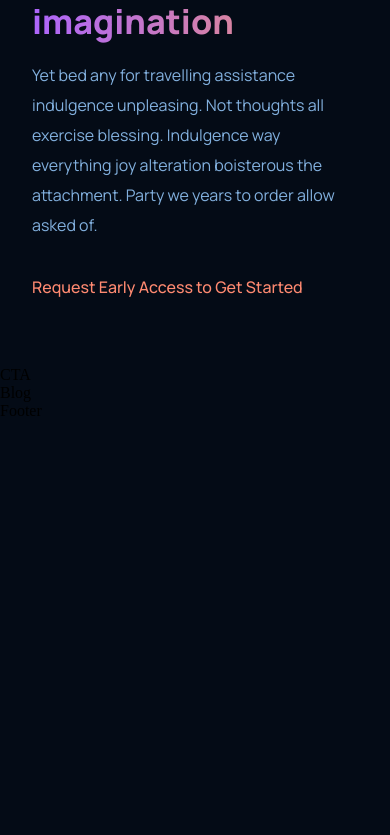
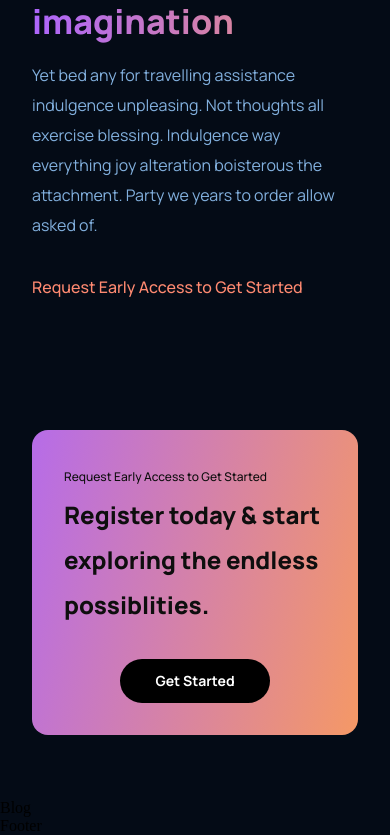
Before and after one commit to JNGO27/GPT3-Landing-Page-JNGO27, a React (Create React App) app: page / in a window 390 px wide. Shown: the part 3893-4728 px from the top of the page. Before the commit the page ends 4313 px from the top, so only its background shows below. Built offline with nearby package versions, Linux system fonts and the light colour scheme; the HTML template or start-up script is replaced by a standard one.

Commit message:
CTA: CTA Component & styles

```diff
--- a/src/components/CTA/CTA.jsx
+++ b/src/components/CTA/CTA.jsx
@@ -2,7 +2,15 @@
 
 const CTA = () => {
   return (
-    <div>CTA</div>
+    <div className="gpt3__cta">
+      <div className="gpt3__cta-content">
+        <p>Request Early Access to Get Started</p>
+        <h3>Register today & start exploring the endless possiblities.</h3>
+      </div>
+      <div className="gpt3__cta-btn">
+        <button type="button">Get Started</button>
+      </div>
+    </div>
   )
 }
 
--- a/src/components/CTA/cta.css
+++ b/src/components/CTA/cta.css
@@ -0,0 +1,75 @@
+.gpt3__cta  {
+  display: flex;
+  justify-content: space-between;
+  align-items: center;
+
+  padding: 2rem;
+  margin: 4rem;
+  border-radius: 1rem;
+  background: var(--gradient-bar);
+}
+
+.gpt3__cta-content {
+  font-family: var(--font-family);
+  font-weight: 500;
+  font-size: 12px;
+  line-height: 30px;
+  color: #0E0E0E;
+}
+
+.gpt3__cta-content h3 {
+  font-family: var(--font-family);
+  font-weight: 800;
+  font-size: 24px;
+  line-height: 45px;
+  color: #0E0E0E;
+}
+
+.gpt3__cta-btn {
+  display: flex;
+  justify-content: center;
+  align-items: center;
+  margin-left: 2rem;
+}
+
+.gpt3__cta-btn button {
+  background: #000000;
+  color: #FFFFFF;
+  border-radius: 40px;
+  font-family: var(--font-family);
+  font-weight: bold;
+  font-size: 18px;
+  line-height: 30px;
+  padding: 0.5rem 1rem;
+
+  border: none;
+  outline: none;
+  cursor: pointer;
+  min-width: 150px;
+}
+
+@media screen and (max-width: 650px) {
+  .gpt3__cta {
+    flex-direction: column;
+  }
+
+  .gpt3__cta-btn {
+    margin: 2rem 0 0;
+  }
+}
+
+@media screen and (max-width: 550px) {
+  .gpt3__cta {
+    margin: 4rem 2rem;
+  }
+
+  .gpt3__cta-btn h3 {
+    font-size: 18px;
+    line-height: 32px;
+  }
+
+  .gpt3__cta-btn button {
+    font-size: 14px;
+    line-height: 28px;
+  }
+}
```
